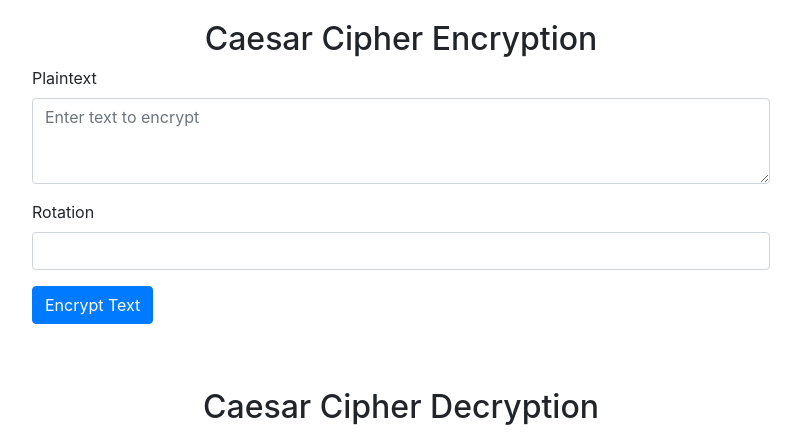
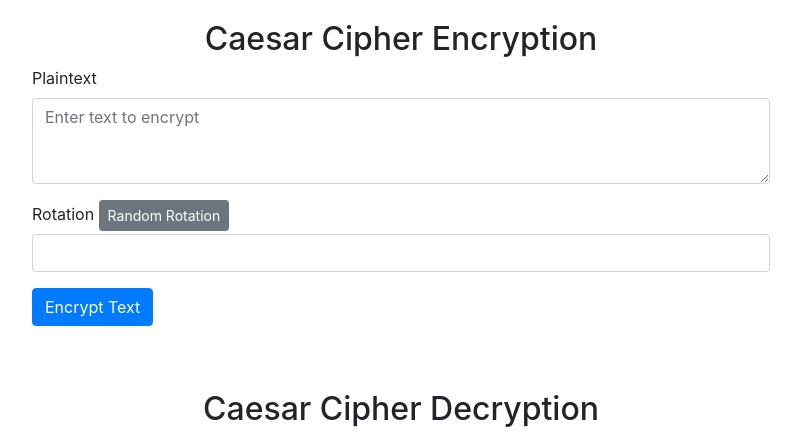
Before and after one commit to christian-doucette/code_breaker, a Flask app: page /caesar in a window 1280 px wide. Shown: the part 332-768 px from the top of the page, without its empty margins (239-1040 px from the left). Run offline with Flask 2, Linux system fonts and the light colour scheme; some libraries are stand-ins or nearby versions.

Commit message:
put javascript in static folder, and added random rotation button for caesar cipher

```diff
--- /dev/null
+++ b/static/random_rotation.js
@@ -0,0 +1,10 @@
+// Sets the rotation input box to a random rotation number from 0 to 25
+function fill_in_form_with_rotation() {
+
+  // Gets random number between 0 and 25
+  const rand_rotation = Math.floor(Math.random() * 26)
+
+  // Sets textbox to that random number
+  rotation_textbox = document.getElementById('input_rot');
+  rotation_textbox.value = rand_rotation;
+}
--- a/templates/caesar_page.html
+++ b/templates/caesar_page.html
@@ -25,6 +25,7 @@
   </div>
   <div class="form-group">
     <label for="input_rot">Rotation</label>
+    <button type="button" onclick="fill_in_form_with_rotation()" class="btn btn-secondary btn-sm">Random Rotation</button>
     <input type="number" class="form-control" id="input_rot" name="input_rot" min=-1000 max=1000 required>
   </div>
   <button type="submit" class="btn btn-primary mb-3">Encrypt Text</button>
@@ -56,4 +57,6 @@
   To solve this, I use a tool from NLP: a simple language model called n-gram.
   It is trained on common English words, and can calculate a score for any sequence of letters, which tells how similar that sequence is to regular English. With this tool, I just return the rotation to which my language model assigns the highest score.
 </p>
+
+<script type="text/javascript" src="{{ url_for('static', filename='random_rotation.js') }}"></script>
 {% endblock %}
```
Also changed, not shown: static/random_substitution.js (added, +21 -0 lines), templates/substitution_page.html (+1 -28 lines).
